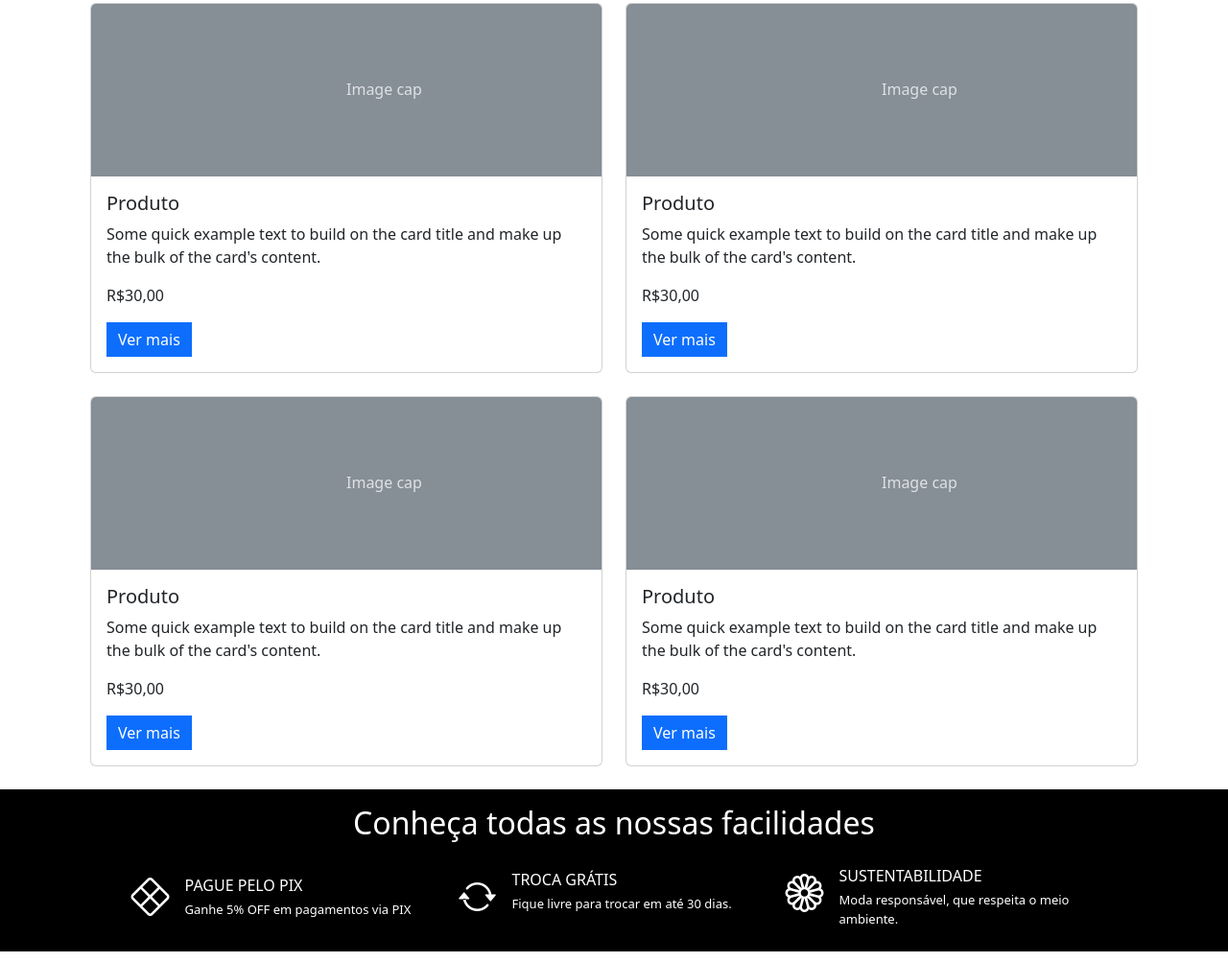
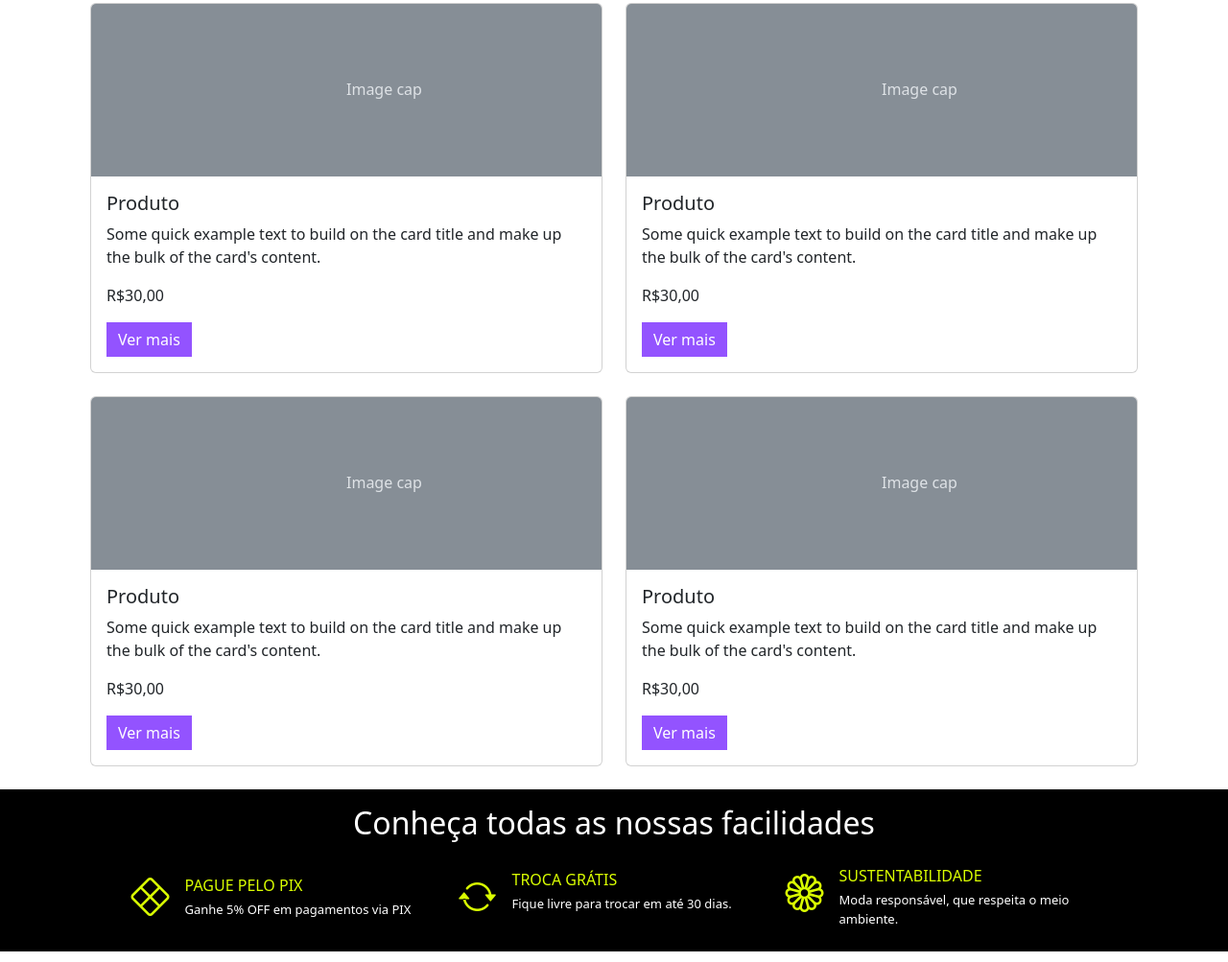
Before and after one commit to Camzcode/Meteora, a plain HTML site: page index.html in a window 1280 px wide. Shown: the part 1397-2400 px from the top of the page at 96% size. Drawn offline with nearby package versions, Linux system fonts and the light colour scheme.

Commit message:
Update estilos.css

```diff
--- a/estilos.css
+++ b/estilos.css
@@ -19,6 +19,15 @@
     border:none;
 }
 
+
+.botao-lilas {
+    background-color: #9353FF;
+}
+
+.verde-limao {
+    color: #DAFF01;
+}
+
 .posicao{
     top: 40%;
 }
```
